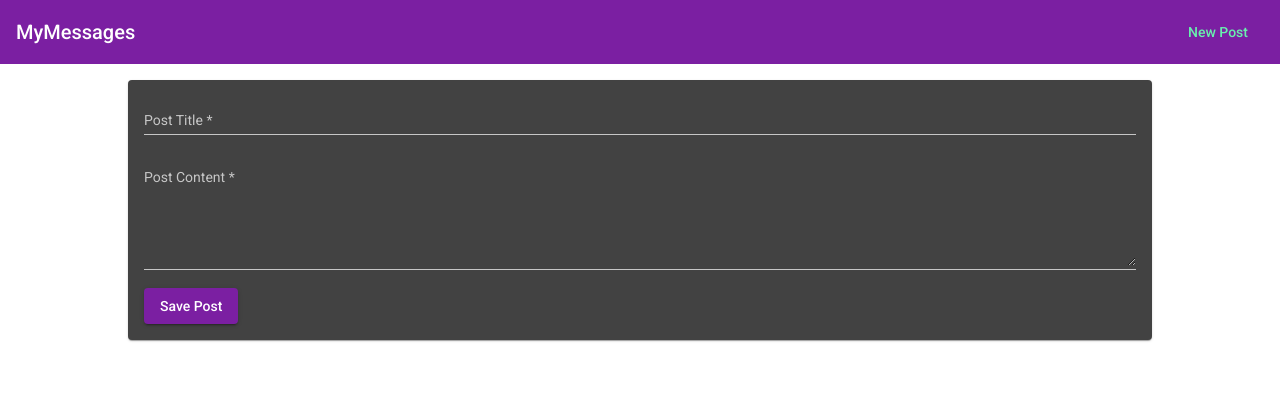
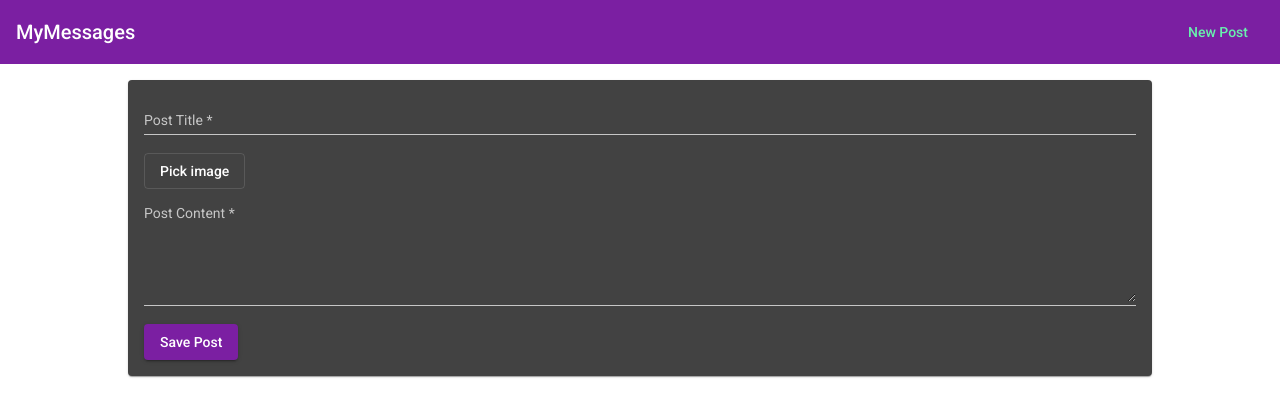
Before and after one commit to handerson333/SocialPostingApp, an Angular app: page /create in a window 1280 px wide. Shown: the top 416 px of the page. Built offline with nearby package versions, Linux system fonts and the light colour scheme.

Commit message:
added picture input button (still needs backend)

```diff
--- a/src/app/posts/post-create/post-create.component.css
+++ b/src/app/posts/post-create/post-create.component.css
@@ -6,3 +6,7 @@ mat-form-field,textarea {
 mat-spinner {
   margin: auto;
 }
+
+input[type="file"] {
+  visibility: hidden;
+}
--- a/src/app/posts/post-create/post-create.component.html
+++ b/src/app/posts/post-create/post-create.component.html
@@ -18,6 +18,17 @@
       >
       <mat-error *ngIf="title.invalid">Please enter a post title</mat-error>
     </mat-form-field>
+    <div>
+      <button
+        mat-stroked-button
+        type="button"
+        (click)="filePicker.click()"
+      >Pick image</button>
+      <input
+        type="file"
+        #filePicker
+      >
+    </div>
     <mat-form-field>
       <textarea
         matInput
```
Also changed, not shown: 1 other file (tests, documents, lock files or other folders).
